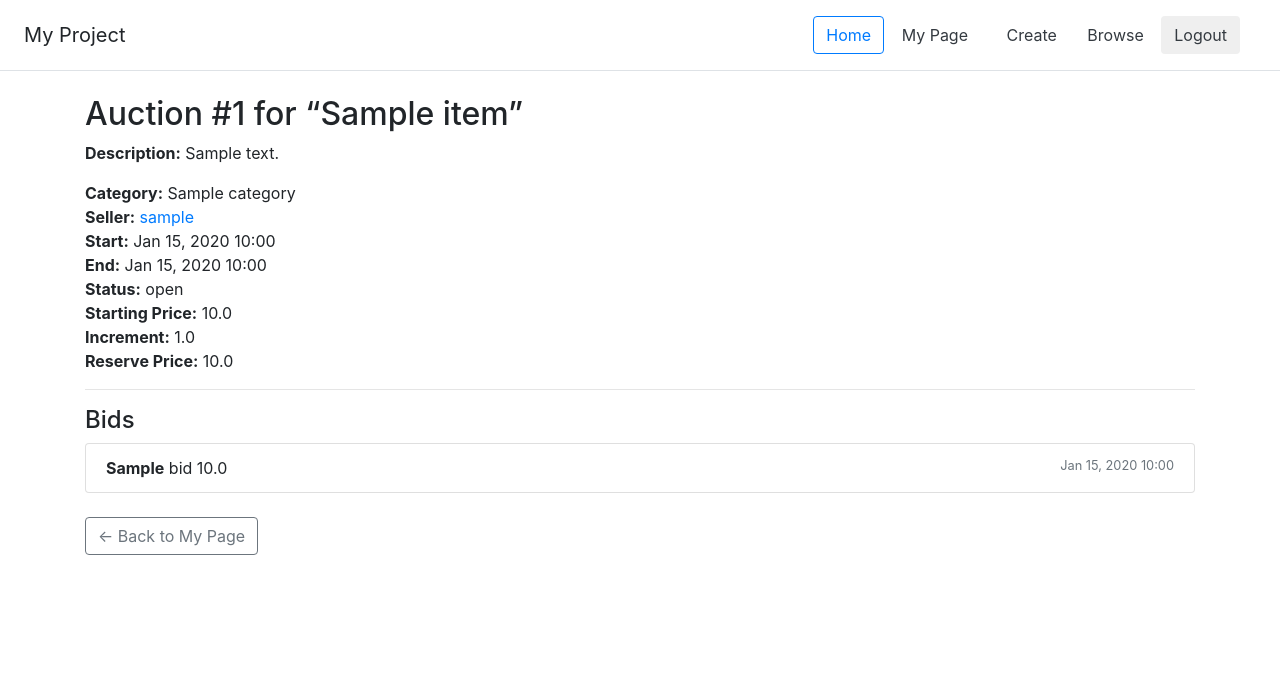
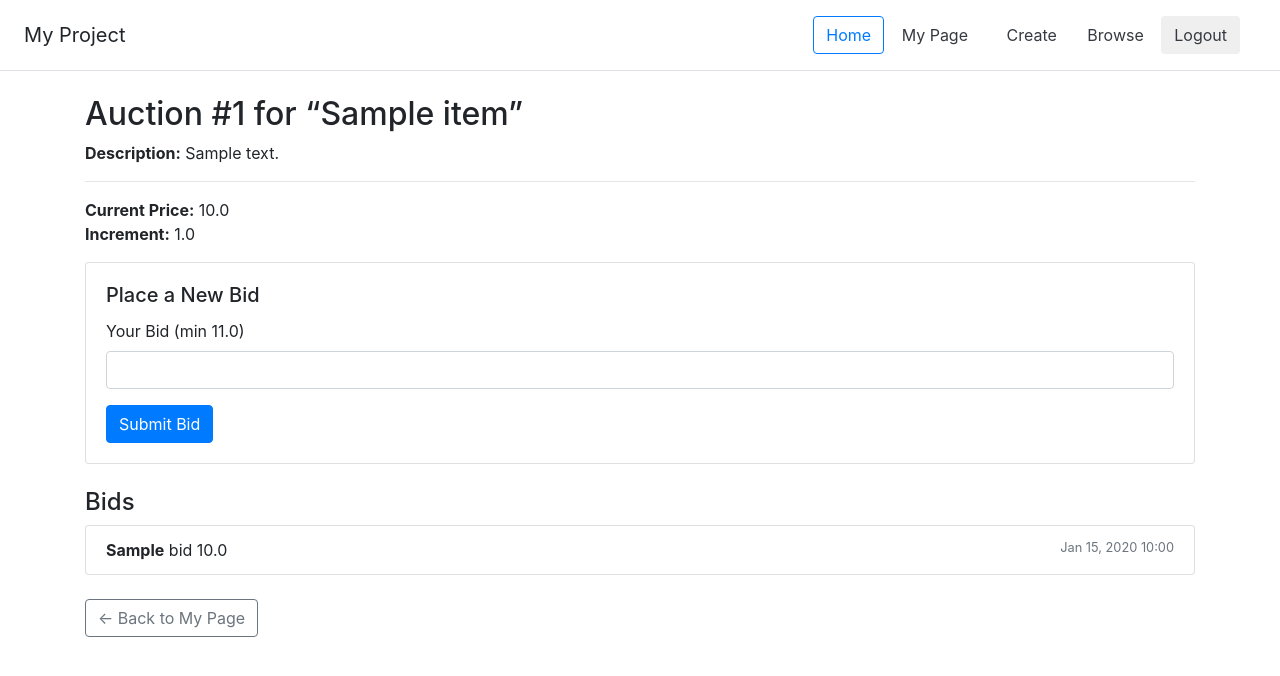
Before and after one commit to Kjets22/dp_project, a Flask app: page /auctions/1/detail in a window 1280 px wide. Shown: the top 676 px of the page. Run offline with Flask 3, Linux system fonts and the light colour scheme; a user stored in the database is signed in; tables that the repository leaves empty hold one stand-in row (values such as "Sample post"); some libraries are stand-ins or nearby versions.

Commit message:
feat: adding auction bidding

```diff
--- a/app/__init__.py
+++ b/app/__init__.py
@@ -115,29 +115,50 @@ def create_app():
     #     return jsonify(id=a.id), 201
 
 
-    @app.route("/auctions/<int:auc_id>/detail", methods=["GET"])
+    @app.route("/auctions/<int:auc_id>/detail", methods=["GET","POST"])
     @login_required
     def auction_detail(auc_id):
-        # fetch auction or 404
         auction = Auction.query.get_or_404(auc_id)
+        item    = auction.item
 
-        # load the related item
-        item = auction.item
+        # compute current price
+        highest_bid = db.session.query(db.func.max(Bid.amount)) \
+                    .filter_by(auction_id=auc_id).scalar()
+        current_price = highest_bid if highest_bid is not None else auction.init_price
 
-        # all bids for this auction, newest first
-        bids = (
-            Bid.query
-            .filter_by(auction_id=auc_id)
-            .order_by(Bid.timestamp.desc())
-            .all()
-        )
+        # handle new bid POST
+        if request.method == "POST":
+            try:
+                new_amount = float(request.form.get("bid_amount", 0))
+            except ValueError:
+                flash("Please enter a numeric bid.", "danger")
+                return redirect(url_for("auction_detail", auc_id=auc_id))
 
-        return render_template(
-            "auctions/detail.html",
-            auction=auction,
-            item=item,
-            bids=bids
-        )
+            required_min = current_price + auction.increment
+            if new_amount < required_min:
+                flash(f"Your bid must be at least {required_min:.2f}.", "danger")
+                return redirect(url_for("auction_detail", auc_id=auc_id))
+
+            # record bid
+            b = Bid(
+                auction_id=auc_id,
+                bidder=current_user.username,
+                amount=new_amount
+            )
+            db.session.add(b)
+            db.session.commit()
+            flash("Your bid was placed!", "success")
+            return redirect(url_for("auction_detail", auc_id=auc_id))
+
+        # GET → render template
+        bids = Bid.query.filter_by(auction_id=auc_id) \
+                        .order_by(Bid.timestamp.desc()).all()
+
+        return render_template("auctions/detail.html",
+                            auction=auction,
+                            item=item,
+                            bids=bids,
+                            current_price=current_price)
 
     @app.route('/auctions', methods=['GET'])
     def list_auctions():
--- a/app/templates/auctions/detail.html
+++ b/app/templates/auctions/detail.html
@@ -5,29 +5,53 @@
 <div class="container mt-4">
   <h2>Auction #{{ auction.id }} for “{{ item.title }}”</h2>
   <p><strong>Description:</strong> {{ item.description or "—" }}</p>
+
+  <hr>
+  <!-- Current price display -->
   <p>
-    <strong>Category:</strong> {{ item.category.name }}<br>
-    <strong>Seller:</strong>
-      <a href="{{ url_for('user_detail', id=auction.seller.id) }}">
-        {{ auction.seller.username }}
-      </a><br>
-    <strong>Start:</strong> {{ auction.start_time.strftime('%b %-d, %Y %H:%M') }}<br>
-    <strong>End:</strong>   {{ auction.end_time.strftime('%b %-d, %Y %H:%M') }}<br>
-    <strong>Status:</strong> {{ auction.status }}<br>
-    <strong>Starting Price:</strong> {{ auction.init_price }}<br>
-    <strong>Increment:</strong> {{ auction.increment }}<br>
-    <strong>Reserve Price:</strong> {{ auction.reserve_price }}
+    <strong>Current Price:</strong> {{ current_price }}<br>
+    <strong>Increment:</strong> {{ auction.increment }}
   </p>
 
-  <hr>
+  <!-- Bidding form -->
+  {% if auction.status == 'open' and current_user.is_authenticated %}
+    <div class="card mb-4">
+      <div class="card-body">
+        <h5 class="card-title">Place a New Bid</h5>
+        <form method="post">
+          <div class="form-group">
+            <label for="bid_amount">
+              Your Bid (min {{ (current_price + auction.increment) | round(2) }})
+            </label>
+            <input
+              type="number"
+              step="0.01"
+              name="bid_amount"
+              id="bid_amount"
+              class="form-control"
+              required
+            >
+          </div>
+          <button type="submit" class="btn btn-primary">
+            Submit Bid
+          </button>
+        </form>
+      </div>
+    </div>
+  {% elif auction.status != 'open' %}
+    <div class="alert alert-secondary">
+      This auction is closed.
+    </div>
+  {% endif %}
+
+  <!-- Bid history -->
   <h4>Bids</h4>
   {% if bids %}
     <ul class="list-group mb-4">
       {% for bid in bids %}
         <li class="list-group-item d-flex justify-content-between">
           <span>
-            <strong>{{ bid.bidder }}</strong>
-            bid {{ bid.amount }}
+            <strong>{{ bid.bidder }}</strong> bid {{ bid.amount }}
           </span>
           <small class="text-muted">
             {{ bid.timestamp.strftime('%b %-d, %Y %H:%M') }}
```
